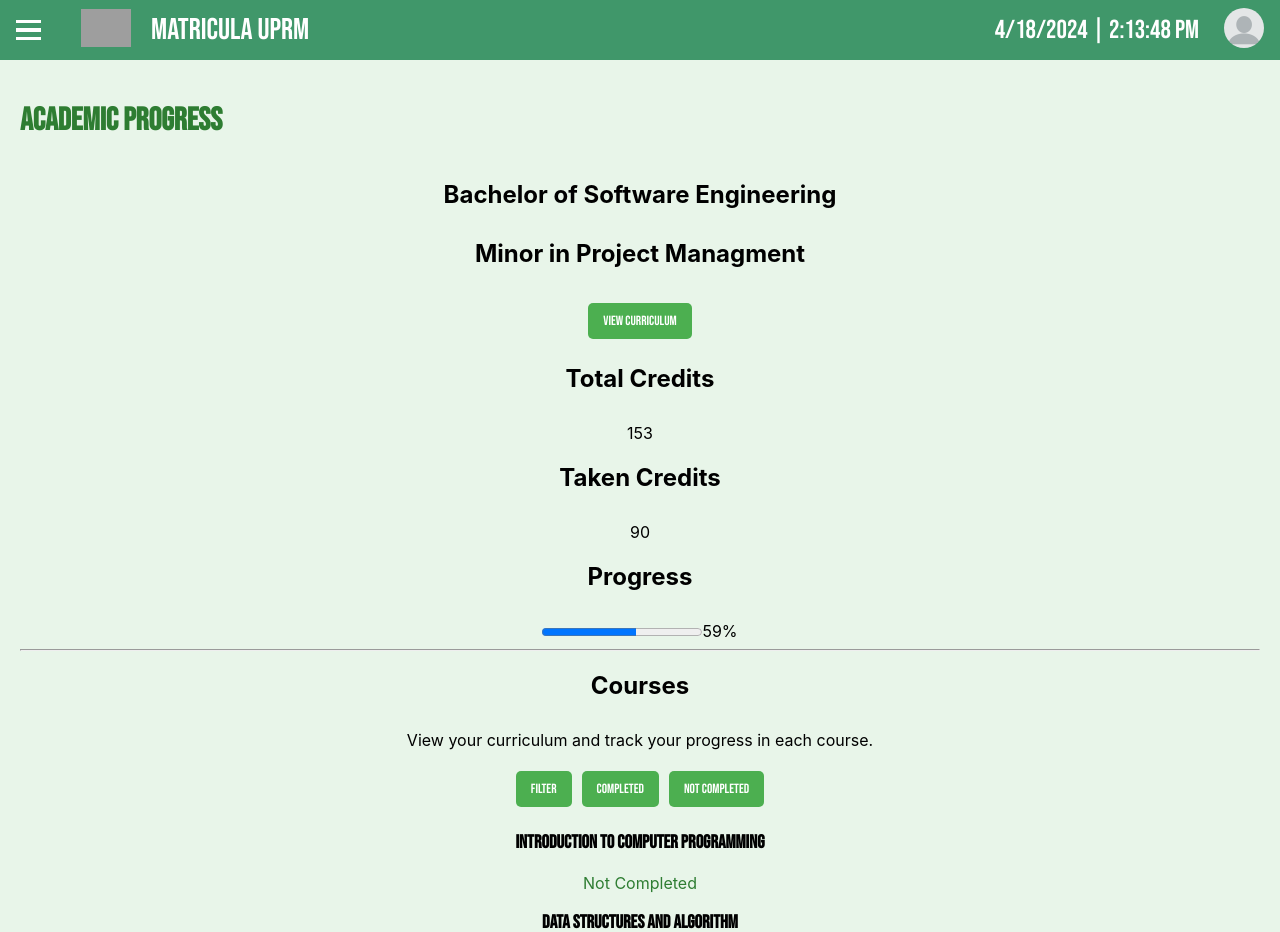
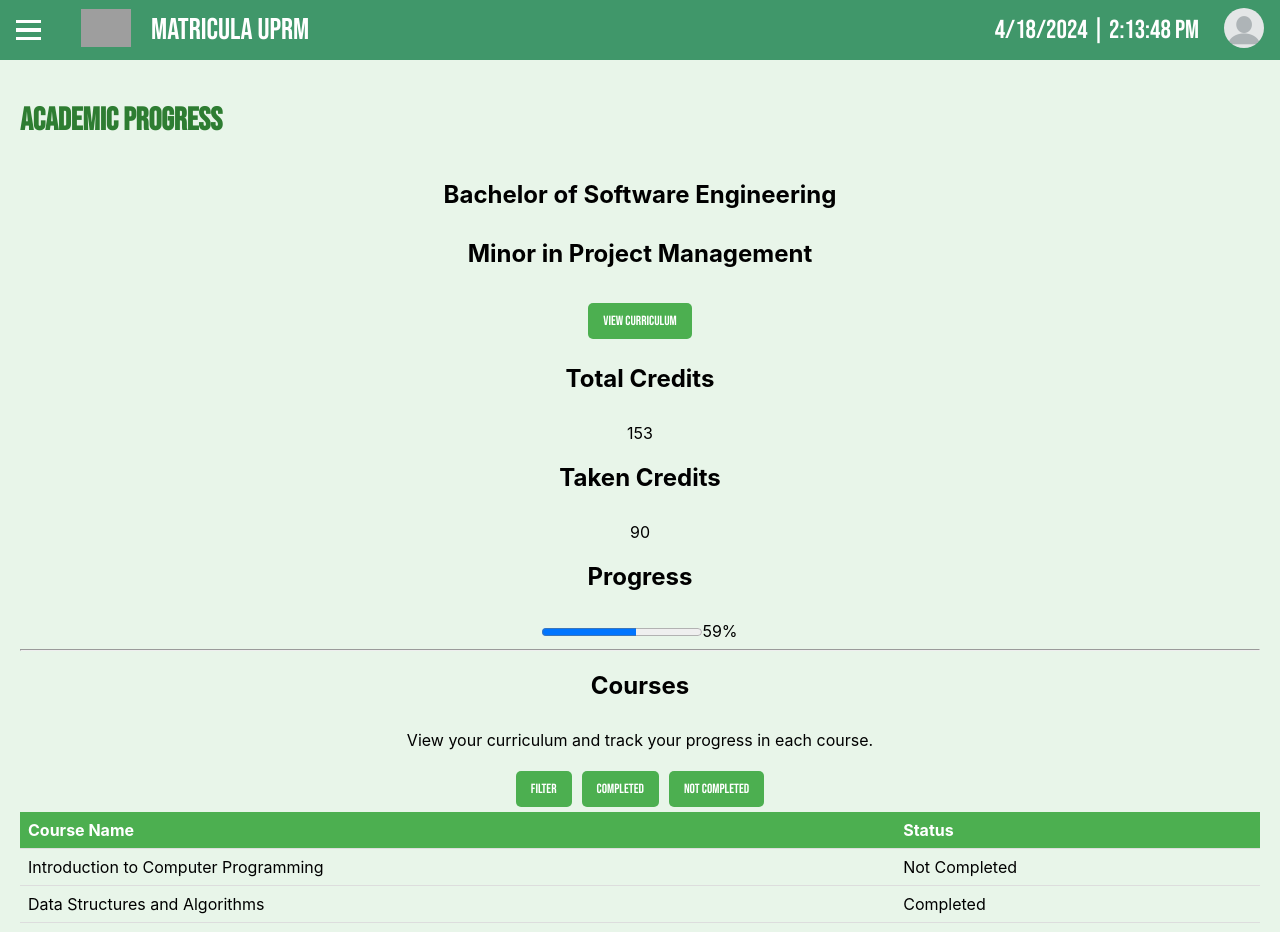
Before and after one commit to uprm-inso4101-2023-2024-s2/semester-project-studentenrollmentsystem, a React (Create React App) app: page /studentpage/academic-progress in a window 1280 px wide. Shown: the top 932 px of the page. Built offline with nearby package versions, Linux system fonts and the light colour scheme; grey boxes are pictures that could not be loaded.

Commit message:
new table view

```diff
--- a/src/pages/AcademicProgress.js
+++ b/src/pages/AcademicProgress.js
@@ -4,46 +4,46 @@ import React from "react";
 export default function AcademicProgress() {
   const progressData = {
     program: "Software Engineering",
-    minor: "Project Managment",
+    minor: "Project Management",
     completedCredits: 90,
     totalCredits: 153,
     progress: 25,
     startDate: "August 1, 2021",
     courses: [
       { name: "Introduction to Computer Programming", completed: false },
-      { name: "Data Structures and Algorithm", completed: true },
+      { name: "Data Structures and Algorithms", completed: true },
       { name: "Software Engineering", completed: true },
     ],
   };
 
   return (
-    <body className={styles.AcademicProgress}>
+    <div className={styles.AcademicProgress}>
       <div className={styles.header}>
         <h1>ACADEMIC PROGRESS</h1>
       </div>
 
-      <div className={styles["academic-progress-component"]}> {/* Updated class name */}
+      <div className={styles["academic-progress-component"]}>
         <header>
           <h2>Bachelor of {progressData.program}</h2>
         </header>
 
-        <section className={styles["program-details"]}> {/* Updated class name */}
-          <div className={styles["program-info"]}> {/* Updated class name */}
+        <section className={styles["program-details"]}>
+          <div className={styles["program-info"]}>
             <h2>Minor in {progressData.minor}</h2>
             <button onClick={() => window.location.href = 'https://www.uprm.edu/cse/wp-content/uploads/sites/153/2022/07/Curriculum_INSO_BS-2.pdf'}> View Curriculum</button>
           </div>
 
-          <div className={styles["total-credits"]}> {/* Adjusted to match SCSS */}
+          <div className={styles["total-credits"]}>
             <h2>Total Credits</h2>
             <p>{progressData.totalCredits}</p>
           </div>
 
-          <div className={styles["credits"]}> {/* This className was already correct */}
+          <div className={styles["credits"]}>
             <h2>Taken Credits</h2>
             <p>{progressData.completedCredits}</p>
           </div>
 
-          <div className={styles["progress"]}> {/* This className was already correct */}
+          <div className={styles["progress"]}>
             <h2>Progress</h2>
             <progress value={(progressData.completedCredits / progressData.totalCredits) * 100} max="100"></progress>
             <span>{Math.round((progressData.completedCredits / progressData.totalCredits) * 100)}%</span>
@@ -52,24 +52,34 @@ export default function AcademicProgress() {
 
         <hr />
 
-        <section className={styles["academic-progress"]}> {/* Updated class name */}
+        <section className={styles["academic-progress"]}>
           <h2>Courses</h2>
           <p>View your curriculum and track your progress in each course.</p>
-
-          <div className={styles["filters"]}> {/* Assuming you want this styled as well */}
+          <div className={styles["filters"]}>
             <button>Filter</button>
             <button>Completed</button>
             <button>Not Completed</button>
           </div>
-          {/*`make the courses view as a table not a list*/}
-          {progressData.courses.map(course => (
-            <div className={styles["course"]} key={course.name}>
-              <h3>{course.name}</h3>
-              <span>{course.completed ? "Completed" : "Not Completed"}</span>
-            </div>
-          ))}
+
+          {/* Table view for courses */}
+          <table className={styles.table}>
+            <thead>
+              <tr>
+                <th>Course Name</th>
+                <th>Status</th>
+              </tr>
+            </thead>
+            <tbody>
+              {progressData.courses.map(course => (
+                <tr key={course.name}>
+                  <td>{course.name}</td>
+                  <td>{course.completed ? "Completed" : "Not Completed"}</td>
+                </tr>
+              ))}
+            </tbody>
+          </table>
         </section>
       </div>
-    </body>
+    </div>
   );
 }
--- a/src/styles/pages/AcademicProgress.module.scss
+++ b/src/styles/pages/AcademicProgress.module.scss
@@ -40,5 +40,28 @@
                 color: #2e7d32;
             }
         }
+
+        .table {
+            width: 100%;
+            border-collapse: collapse;
+
+            th, td {
+                text-align: left;
+                padding: 8px;
+                border-bottom: 1px solid #ddd;
+            }
+
+            th {
+                background-color: #4caf50;
+                color: white;
+            }
+
+            tr:hover {
+                background-color: #f5f5f5;
+            }
+        }
+
     }
+
+
 }
```
